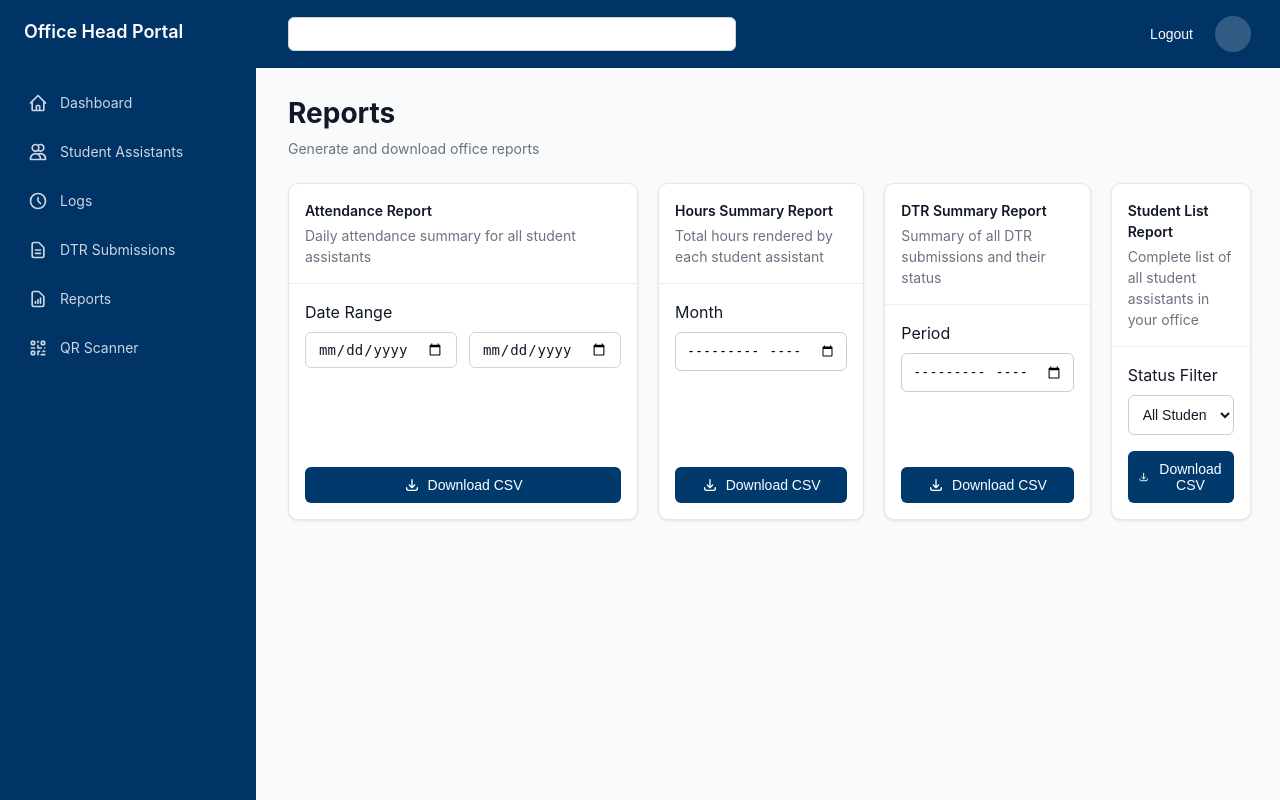
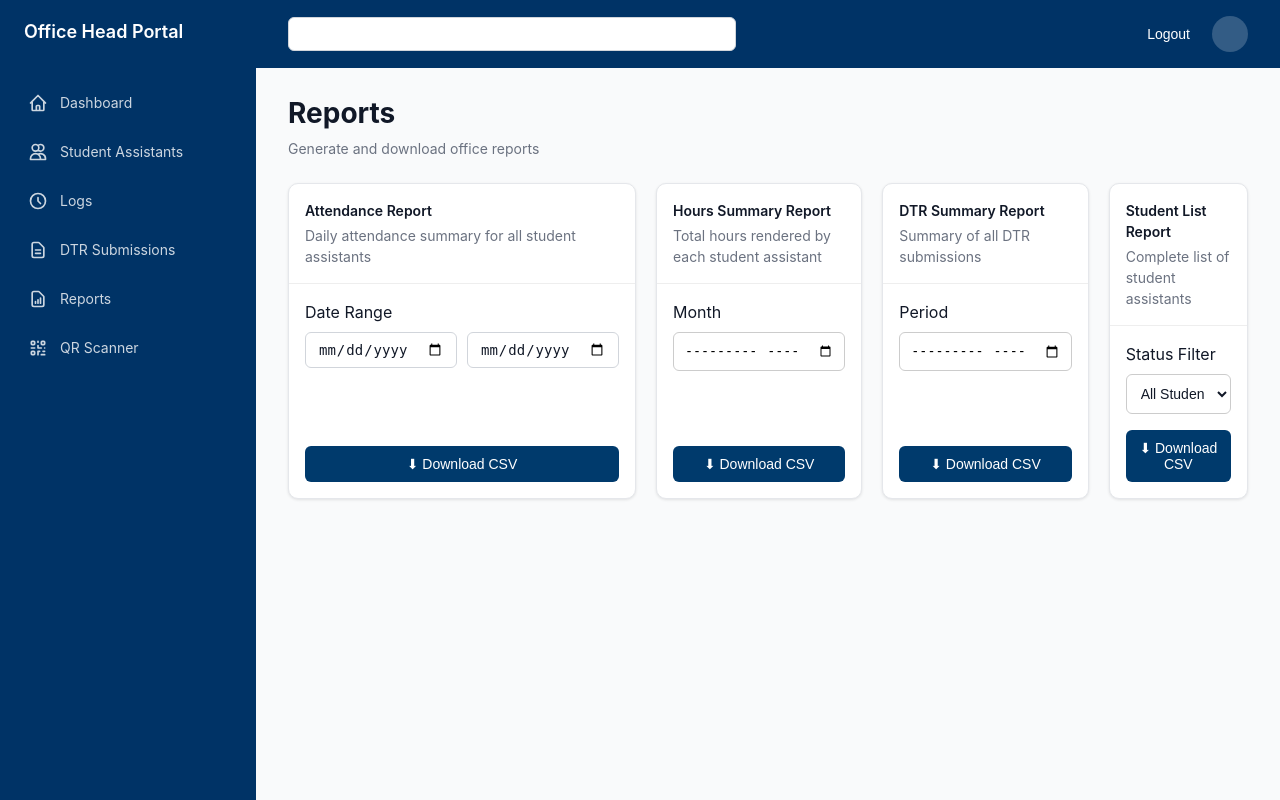
Before and after one commit to gmaravillaa/Seiki, a Django app: template templates/office_head/reports.html in a window 1280 px wide. Run offline with Django 5.2, Linux system fonts and the light colour scheme; the template is opened without the code that fills it, so the values that code supplies are empty.

Commit message:
Update report templates with new button styles

```diff
--- a/templates/office_head/reports.html
+++ b/templates/office_head/reports.html
@@ -10,88 +10,90 @@
   </div>
 </div>
 
-<!-- Report Types -->
 <div class="grid-2">
+
   <!-- Attendance Report -->
   <div class="card">
     <div class="card-header">
       <h2 class="card-title">Attendance Report</h2>
       <p class="card-description">Daily attendance summary for all student assistants</p>
     </div>
+
     <div class="card-content">
       <form method="get" action="{% url 'export_report' %}">
         <input type="hidden" name="report_type" value="attendance">
+
         <div class="input-group">
           <label class="input-label">Date Range</label>
-          <div style="display: flex; gap: 12px;">
+          <div class="row">
             <input type="date" name="date_from" required>
             <input type="date" name="date_to" required>
           </div>
         </div>
-        <button type="submit" class="btn btn-primary" style="width: 100%;">
-          <svg class="btn-icon" fill="none" stroke="currentColor" viewBox="0 0 24 24">
-            <path stroke-linecap="round" stroke-linejoin="round" stroke-width="2" d="M4 16v1a3 3 0 003 3h10a3 3 0 003-3v-1m-4-4l-4 4m0 0l-4-4m4 4V4"></path>
-          </svg>
-          Download CSV
+
+        <button type="submit" class="btn btn-primary">
+          ⬇ Download CSV
         </button>
       </form>
     </div>
   </div>
 
-  <!-- Hours Summary Report -->
+  <!-- Hours Summary -->
   <div class="card">
     <div class="card-header">
       <h2 class="card-title">Hours Summary Report</h2>
       <p class="card-description">Total hours rendered by each student assistant</p>
     </div>
+
     <div class="card-content">
       <form method="get" action="{% url 'export_report' %}">
         <input type="hidden" name="report_type" value="hours">
+
         <div class="input-group">
           <label class="input-label">Month</label>
           <input type="month" name="month" required>
         </div>
-        <button type="submit" class="btn btn-primary" style="width: 100%;">
-          <svg class="btn-icon" fill="none" stroke="currentColor" viewBox="0 0 24 24">
-            <path stroke-linecap="round" stroke-linejoin="round" stroke-width="2" d="M4 16v1a3 3 0 003 3h10a3 3 0 003-3v-1m-4-4l-4 4m0 0l-4-4m4 4V4"></path>
-          </svg>
-          Download CSV
+
+        <button type="submit" class="btn btn-primary">
+          ⬇ Download CSV
         </button>
       </form>
     </div>
   </div>
 
-  <!-- DTR Summary Report -->
+  <!-- DTR Summary -->
   <div class="card">
     <div class="card-header">
       <h2 class="card-title">DTR Summary Report</h2>
-      <p class="card-description">Summary of all DTR submissions and their status</p>
+      <p class="card-description">Summary of all DTR submissions</p>
     </div>
+
     <div class="card-content">
       <form method="get" action="{% url 'export_report' %}">
         <input type="hidden" name="report_type" value="dtr_summary">
+
         <div class="input-group">
           <label class="input-label">Period</label>
           <input type="month" name="month" required>
         </div>
-        <button type="submit" class="btn btn-primary" style="width: 100%;">
-          <svg class="btn-icon" fill="none" stroke="currentColor" viewBox="0 0 24 24">
-            <path stroke-linecap="round" stroke-linejoin="round" stroke-width="2" d="M4 16v1a3 3 0 003 3h10a3 3 0 003-3v-1m-4-4l-4 4m0 0l-4-4m4 4V4"></path>
-          </svg>
-          Download CSV
+
+        <button type="submit" class="btn btn-primary">
+          ⬇ Download CSV
         </button>
       </form>
     </div>
   </div>
 
-  <!-- Student List Report -->
+  <!-- Student List -->
   <div class="card">
     <div class="card-header">
       <h2 class="card-title">Student List Report</h2>
-      <p class="card-description">Complete list of all student assistants in your office</p>
+      <p class="card-description">Complete list of student assistants</p>
     </div>
+
     <div class="card-content">
       <form method="get" action="{% url 'export_students' %}">
+
         <div class="input-group">
           <label class="input-label">Status Filter</label>
           <select name="status">
@@ -100,14 +102,13 @@
             <option value="inactive">Inactive Only</option>
           </select>
         </div>
-        <button type="submit" class="btn btn-primary" style="width: 100%;">
-          <svg class="btn-icon" fill="none" stroke="currentColor" viewBox="0 0 24 24">
-            <path stroke-linecap="round" stroke-linejoin="round" stroke-width="2" d="M4 16v1a3 3 0 003 3h10a3 3 0 003-3v-1m-4-4l-4 4m0 0l-4-4m4 4V4"></path>
-          </svg>
-          Download CSV
+
+        <button type="submit" class="btn btn-primary">
+          ⬇ Download CSV
         </button>
       </form>
     </div>
   </div>
+
 </div>
 {% endblock %}
```
